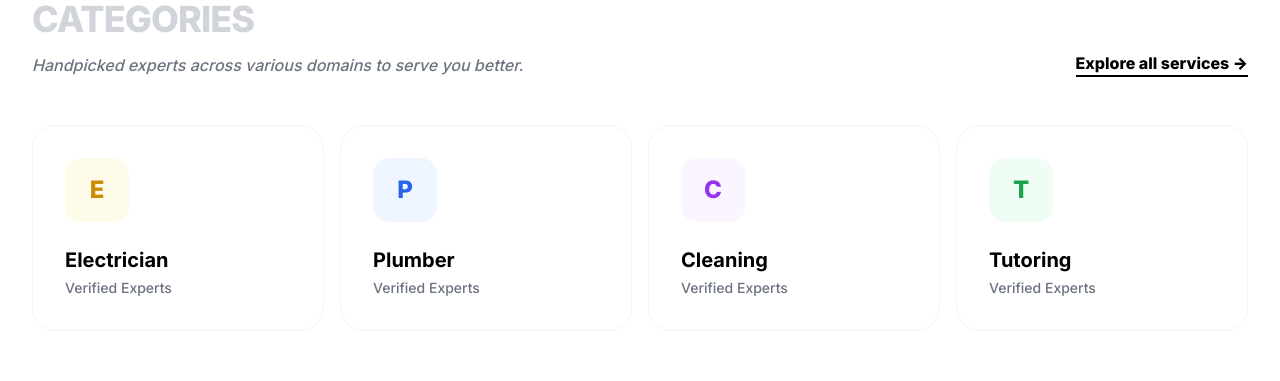
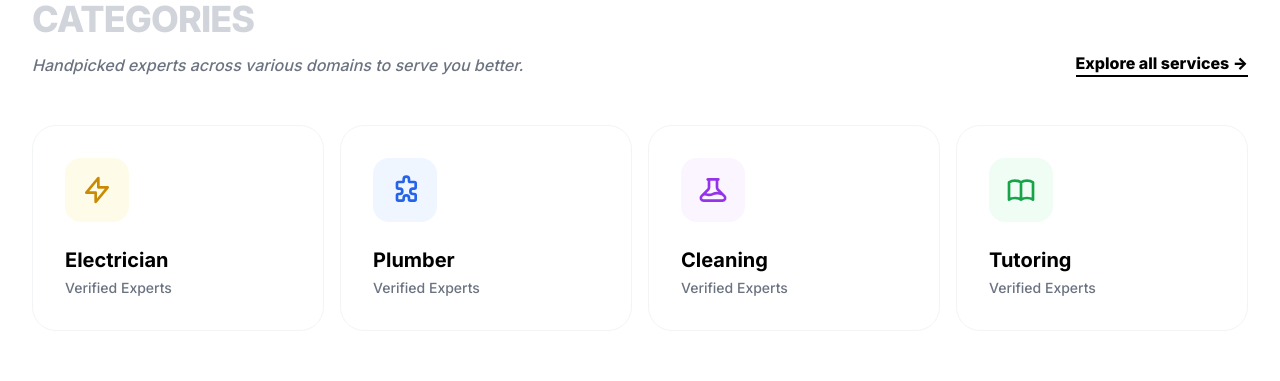
Before and after one commit to hukshh/ServiceConnect, a React (Vite) app in the folder frontend/: page / in a window 1280 px wide. Shown: the part 1200-1581 px from the top of the page. Built offline with nearby package versions, Linux system fonts and the light colour scheme; no server answers.

Commit message:
feat: update revenue trend to daily view and add SVG icons to landing page service categories

```diff
--- a/frontend/src/pages/Landing.jsx
+++ b/frontend/src/pages/Landing.jsx
@@ -90,15 +90,31 @@ const Landing = () => {
           </div>
 
           <div className="grid grid-cols-2 md:grid-cols-4 gap-4">
-             {[
-               { name: 'Electrician', icon: '', color: 'bg-yellow-50 text-yellow-600' },
-               { name: 'Plumber', icon: '', color: 'bg-blue-50 text-blue-600' },
-               { name: 'Cleaning', icon: '', color: 'bg-purple-50 text-purple-600' },
-               { name: 'Tutoring', icon: '', color: 'bg-green-50 text-green-600' }
-             ].map((cat, i) => (
-               <div key={i} className="group p-8 rounded-3xl border border-gray-100 hover:border-black transition-all bg-white hover:shadow-2xl cursor-pointer">
-                  <div className={`w-16 h-16 ${cat.color} rounded-2xl flex items-center justify-center text-2xl font-black mb-6 group-hover:scale-110 transition-transform uppercase`}>
-                    {cat.name.charAt(0)}
+              {[
+                {
+                  name: 'Electrician',
+                  color: 'bg-yellow-50 text-yellow-600',
+                  icon: <svg className="w-8 h-8" fill="none" stroke="currentColor" viewBox="0 0 24 24"><path strokeLinecap="round" strokeLinejoin="round" strokeWidth={2} d="M13 10V3L4 14h7v7l9-11h-7z"/></svg>
+                },
+                {
+                  name: 'Plumber',
+                  color: 'bg-blue-50 text-blue-600',
+                  icon: <svg className="w-8 h-8" fill="none" stroke="currentColor" viewBox="0 0 24 24"><path strokeLinecap="round" strokeLinejoin="round" strokeWidth={2} d="M11 4a2 2 0 114 0v1a1 1 0 001 1h3a1 1 0 011 1v3a1 1 0 01-1 1h-1a2 2 0 100 4h1a1 1 0 011 1v3a1 1 0 01-1 1h-3a1 1 0 01-1-1v-1a2 2 0 10-4 0v1a1 1 0 01-1 1H7a1 1 0 01-1-1v-3a1 1 0 011-1h1a2 2 0 100-4H7a1 1 0 01-1-1V7a1 1 0 011-1h3a1 1 0 001-1V4z"/></svg>
+                },
+                {
+                  name: 'Cleaning',
+                  color: 'bg-purple-50 text-purple-600',
+                  icon: <svg className="w-8 h-8" fill="none" stroke="currentColor" viewBox="0 0 24 24"><path strokeLinecap="round" strokeLinejoin="round" strokeWidth={2} d="M19.428 15.428a2 2 0 00-1.022-.547l-2.387-.477a6 6 0 00-3.86.517l-.318.158a6 6 0 01-3.86.517L6.05 15.21a2 2 0 00-1.806.547M8 4h8l-1 1v5.172a2 2 0 00.586 1.414l5 5c1.26 1.26.367 3.414-1.415 3.414H4.828c-1.782 0-2.674-2.154-1.414-3.414l5-5A2 2 0 009 10.172V5L8 4z"/></svg>
+                },
+                {
+                  name: 'Tutoring',
+                  color: 'bg-green-50 text-green-600',
+                  icon: <svg className="w-8 h-8" fill="none" stroke="currentColor" viewBox="0 0 24 24"><path strokeLinecap="round" strokeLinejoin="round" strokeWidth={2} d="M12 6.253v13m0-13C10.832 5.477 9.246 5 7.5 5S4.168 5.477 3 6.253v13C4.168 18.477 5.754 18 7.5 18s3.332.477 4.5 1.253m0-13C13.168 5.477 14.754 5 16.5 5c1.747 0 3.332.477 4.5 1.253v13C19.832 18.477 18.247 18 16.5 18c-1.746 0-3.332.477-4.5 1.253"/></svg>
+                }
+              ].map((cat, i) => (
+                <div key={i} className="group p-8 rounded-3xl border border-gray-100 hover:border-black transition-all bg-white hover:shadow-2xl cursor-pointer">
+                  <div className={`w-16 h-16 ${cat.color} rounded-2xl flex items-center justify-center mb-6 group-hover:scale-110 transition-transform`}>
+                    {cat.icon}
                   </div>
                   <h3 className="text-xl font-bold text-black mb-1">{cat.name}</h3>
                   <p className="text-sm text-gray-500 font-medium">Verified Experts</p>
--- a/frontend/src/pages/ProviderEarnings.jsx
+++ b/frontend/src/pages/ProviderEarnings.jsx
@@ -22,22 +22,22 @@ const ProviderEarnings = () => {
       const completed = bookingsRes.data.filter(b => b.status === 'completed');
       setBookings(completed);
 
-      // Group completed bookings by month for chart
-      const monthlyData = {};
+      // Group completed bookings by date for daily chart
+      const dailyData = {};
       completed.forEach(b => {
-         const date = new Date(b.createdAt);
-         const monthKey = `${date.getFullYear()}-${String(date.getMonth() + 1).padStart(2, '0')}`;
-         const monthName = date.toLocaleString('default', { month: 'short', year: '2-digit' });
+         const date = new Date(b.updatedAt);
+         const dateKey = date.toISOString().split('T')[0];
+         const dateName = date.toLocaleDateString('en-US', { month: 'short', day: 'numeric' });
 
-         if (!monthlyData[monthKey]) {
-            monthlyData[monthKey] = { sortKey: monthKey, month: monthName, earnings: 0 };
+         if (!dailyData[dateKey]) {
+            dailyData[dateKey] = { sortKey: dateKey, date: dateName, earnings: 0 };
          }
-         monthlyData[monthKey].earnings += b.totalAmount;
+         dailyData[dateKey].earnings += b.totalAmount;
       });
 
-      const formattedChart = Object.values(monthlyData)
+      const formattedChart = Object.values(dailyData)
          .sort((a, b) => a.sortKey.localeCompare(b.sortKey))
-         .slice(-6);
+         .slice(-7); // Show last 7 active days
 
       setMonthlyChartData(formattedChart);
 
@@ -94,7 +94,7 @@ const ProviderEarnings = () => {
            <div className="bg-white border border-gray-100 rounded-3xl p-8 lg:col-span-2 shadow-sm">
               <div className="flex items-center justify-between mb-8">
                  <h3 className="text-xl font-black text-black uppercase tracking-tight">Revenue Trend</h3>
-                 <div className="px-3 py-1 bg-gray-50 rounded-full text-[10px] font-black text-gray-400 uppercase tracking-widest border border-gray-100">Last 6 Months</div>
+                 <div className="px-3 py-1 bg-gray-50 rounded-full text-[10px] font-black text-gray-400 uppercase tracking-widest border border-gray-100">Recent Activity</div>
               </div>
               {monthlyChartData.length > 0 ? (
                  <div className="h-[240px] w-full">
@@ -108,7 +108,7 @@ const ProviderEarnings = () => {
                        </defs>
                        <CartesianGrid stroke="#f1f1f1" strokeDasharray="4 4" vertical={false} />
                        <XAxis
-                         dataKey="month"
+                         dataKey="date"
                          stroke="#a1a1a1"
                          fontSize={10}
                          axisLine={false}
```
